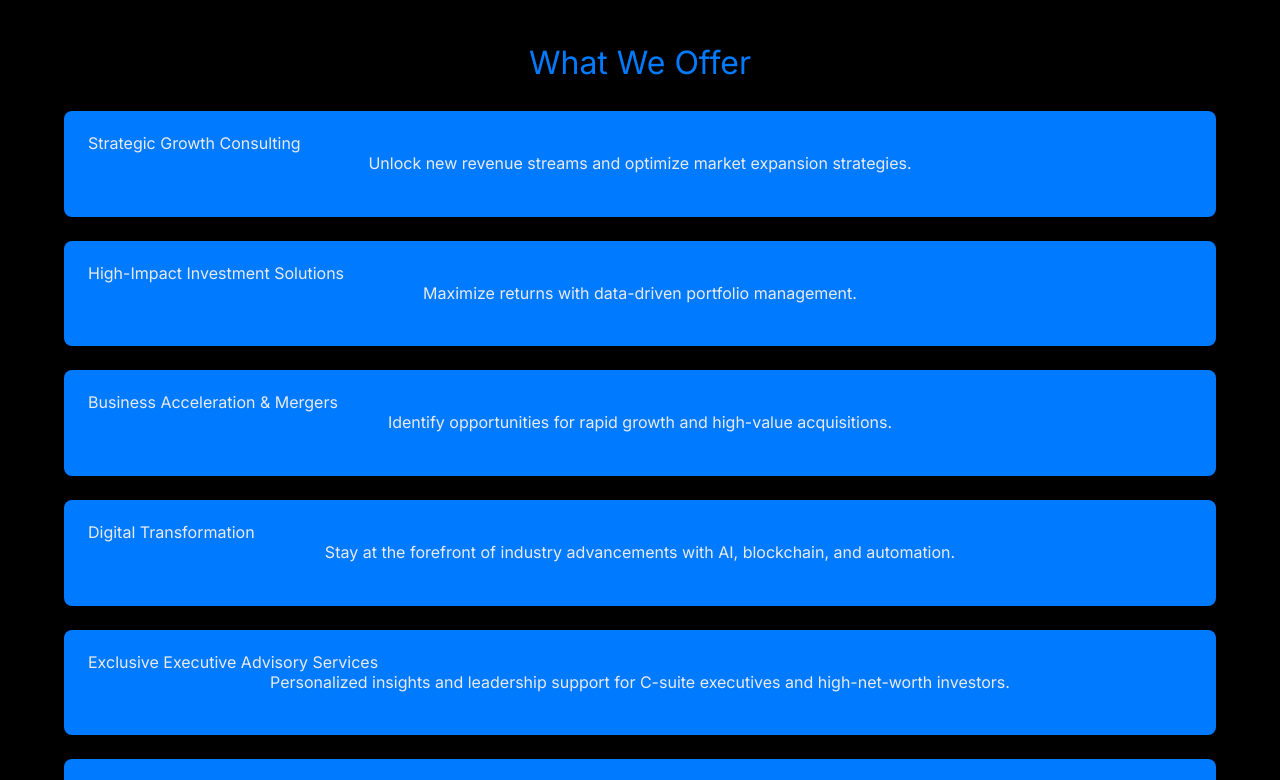
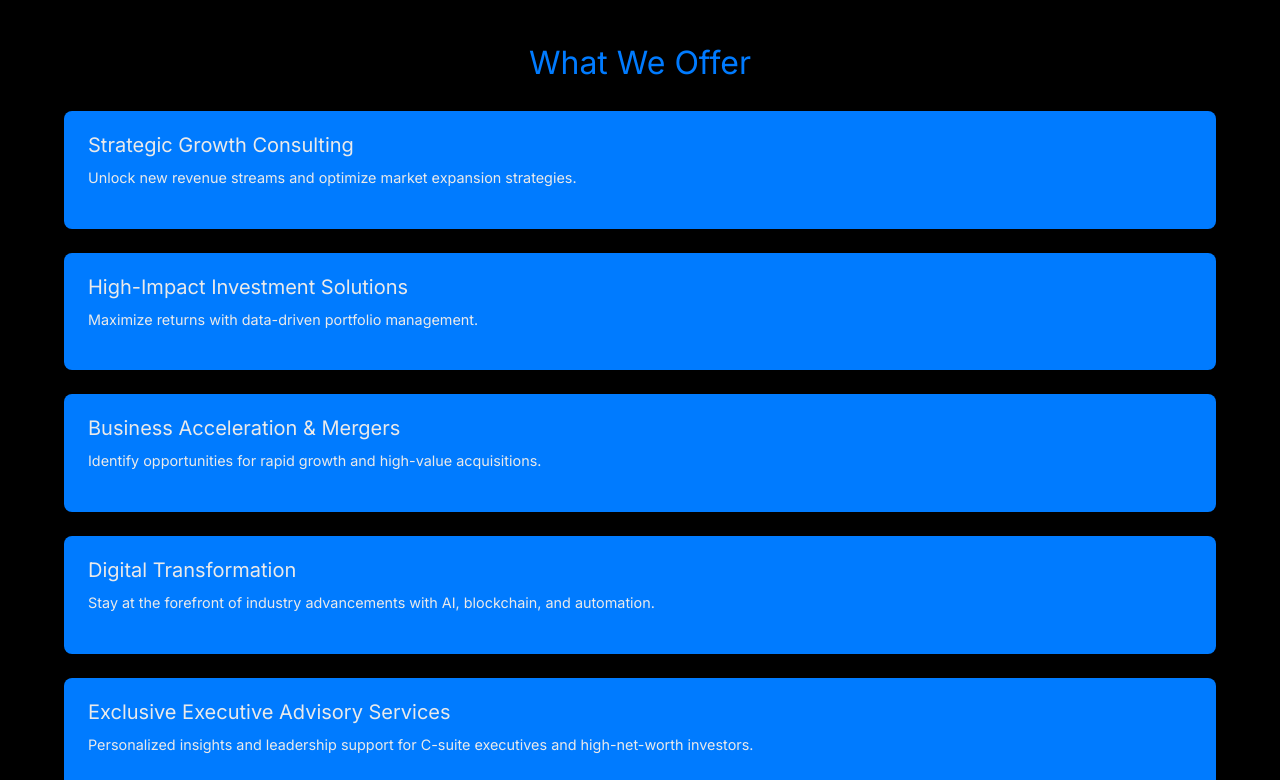
Before and after one commit to ventura-christian/Vanguard, a plain HTML site: page index.html in a window 1280 px wide. Shown: the part 1100-1880 px from the top of the page. Drawn offline with Linux system fonts and the light colour scheme.

Commit message:
Made adjustments to the offering-card class (h3 and p) stylings

```diff
--- a/styles.css
+++ b/styles.css
@@ -59,6 +59,7 @@ table {
     --white: #EAEAEA;
     --black: #000000;
     --charcoal: #333333;
+    --gainsboro: #787887;
     --font: "Inter", sans-serif;
 }
 
@@ -228,8 +229,22 @@ section p {
 
 .offering-card:hover {
     transform: translateY(-5px);
-    box-shadow: 0 8px 16px var(--charcoal);
+    box-shadow: 0 8px 16px var(--gainsboro);
 }
+
+.offering-card h3 {
+    font-size: 1.25rem;
+    color: var(--white);
+    margin-bottom: 0.75rem;
+}
+
+.offering-card p {
+    font-size: 0.9rem;
+    color: var(--white);
+    line-height: 1.5;
+    text-align: left;
+}
+
 
 
 
```
